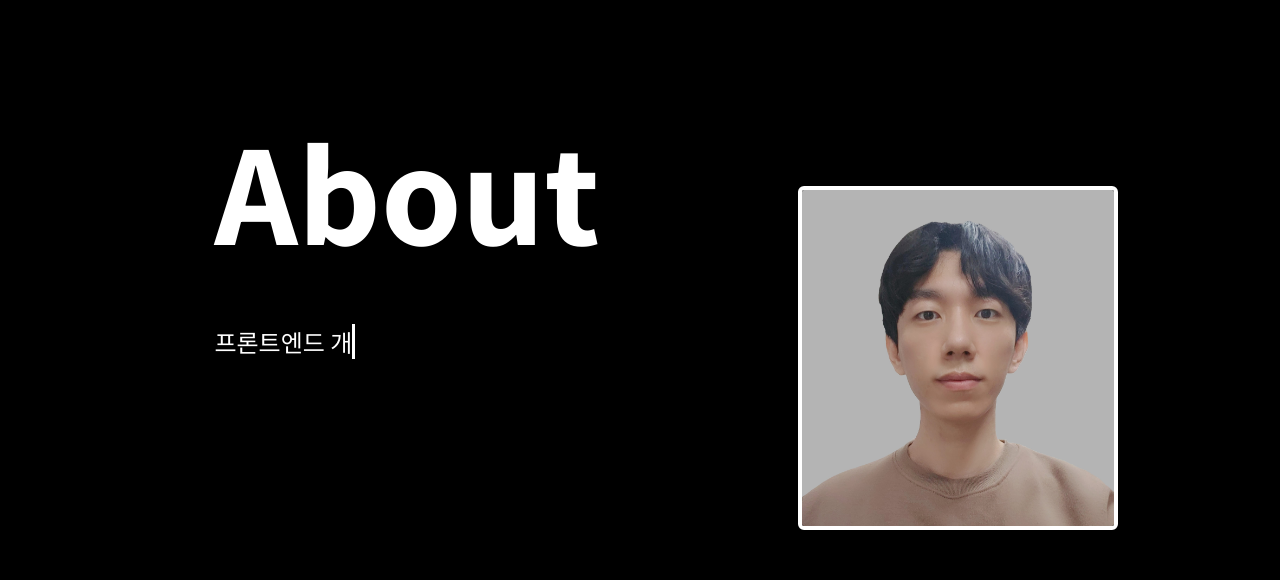
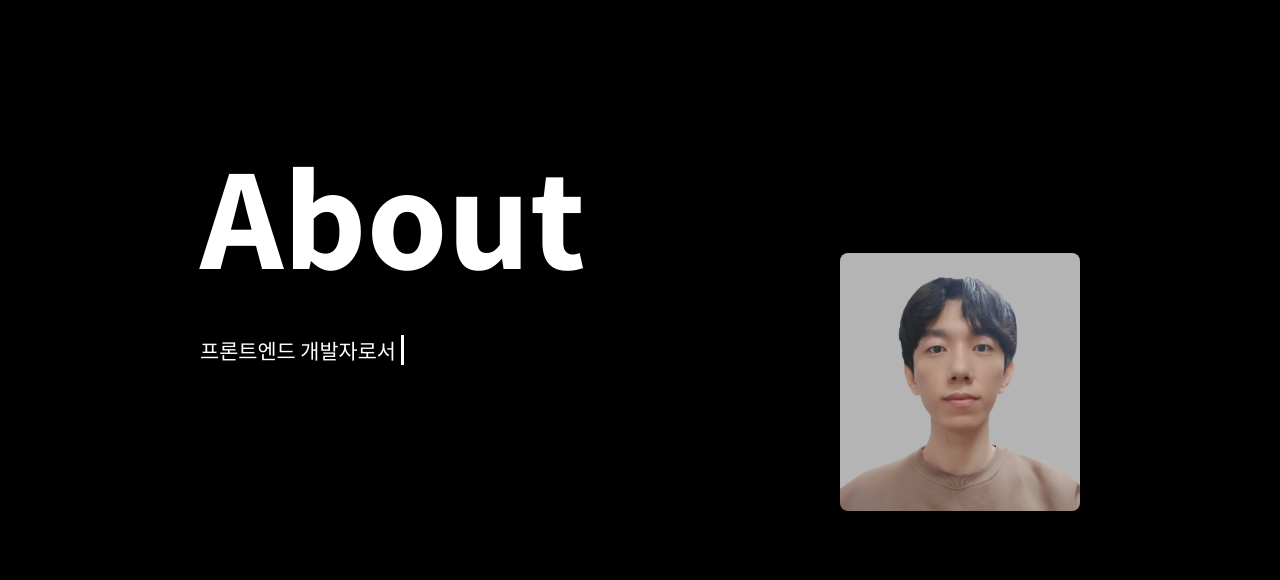
Before and after one commit to tokkissi/new_portfolio, a Next.js app: page / in a window 1280 px wide. Shown: the part 842-1422 px from the top of the page. Built offline with nearby package versions, Linux system fonts and the light colour scheme.

Commit message:
feat: enhance About component to dynamically adjust to screen sizes (#36)
close #36

```diff
--- a/src/app/globals.css
+++ b/src/app/globals.css
@@ -9,6 +9,7 @@ h2 {
 
 section {
   width: 100%;
+  scroll-margin-top: 3rem;
   padding-left: 1rem;
   padding-right: 1rem;
 }
--- a/src/app/page.tsx
+++ b/src/app/page.tsx
@@ -1,4 +1,4 @@
-import About from "@/components/About";
+import About from "@/components/About/About";
 import Contact from "@/components/Contact";
 import Landing from "@/components/Landing";
 import Projects from "@/components/Projects/Projects";
--- a/src/components/About.tsx
+++ /dev/null
@@ -1,45 +0,0 @@
-import Image from "next/image";
-import MultiTypingEffect from "./MultiTypingEffect/MultiTypingEffect";
-
-const aboutTexts = [
-  `안녕하세요! 항상 긍정적인 마인드를 가지고
-소통하려고 노력하는 프론트엔드 개발자 김제원입니다`,
-  `프론트엔드 개발자로서 소통의 중요성을 잘 알고 있습니다
-혼자 벽만 보며 개발하는 개발자가 아닌
-팀원과 함께 성장하는 개발자가 되고자 합니다`,
-  `해당 포트폴리오는 되도록 라이브러리를
-적게 사용하여 구현하였습니다
-사용한 라이브러리는 아래와 같습니다
-nodemailer, react-icons, react-spinners,
-zustand, yup`,
-];
-
-export default function About() {
-  return (
-    <section className="flex items-center h-screen scroll-mt-12" id="about">
-      <div className="w-full min-h-[33rem] flex">
-        <div className="basis-[15%]"></div>
-
-        {/* 좌측 텍스트 영역 */}
-        <div className="basis-[48%] flex flex-col">
-          <h2 className="text-[8rem] mb-8">About</h2>
-          <div className=" text-2xl mb-8 leading-[3rem]">
-            <MultiTypingEffect texts={aboutTexts} />
-          </div>
-        </div>
-
-        {/* 우측 사진 영역 */}
-        <div className="basis-[27%] flex justify-start items-center">
-          <Image
-            className="border-4 border-white rounded-md"
-            src="/김제원_프로필_사진.jpg"
-            alt="김제원 프로필 사진"
-            width={320}
-            height={320}
-          />
-        </div>
-        <div className="basis-[10%]"></div>
-      </div>
-    </section>
-  );
-}
--- /dev/null
+++ b/src/components/About/About.module.css
@@ -0,0 +1,67 @@
+.container {
+  display: flex;
+  justify-content: center;
+  align-items: center;
+  height: 100dvh;
+  flex-direction: column;
+}
+
+.head2 {
+  font-size: 4rem;
+  margin-bottom: 2rem;
+}
+
+.textWrapper {
+  width: 30rem;
+  display: flex;
+  flex-direction: column;
+  min-height: 12rem;
+}
+
+@media screen and (min-width: 450px) {
+  .container {
+    padding-left: 2rem;
+    padding-right: 2rem;
+  }
+
+  .head2 {
+    font-size: 6rem;
+    font-weight: 800;
+  }
+
+  .textWrapper {
+    width: 30rem;
+    min-height: 25rem;
+  }
+}
+
+@media screen and (min-width: 1024px) {
+  .container {
+    padding-left: 2rem;
+    padding-right: 2rem;
+    max-width: 120rem;
+  }
+
+  .head2 {
+    font-size: 8rem;
+    font-weight: 800;
+    margin-bottom: 1rem;
+  }
+
+  .textWrapper {
+    width: 40rem;
+    min-height: 33rem;
+  }
+
+  .imageWrapper {
+    width: fit-content;
+    display: flex;
+    justify-content: center;
+    align-items: center;
+  }
+
+  .profileImg {
+    width: 15rem;
+    border-radius: 0.5rem;
+  }
+}
--- /dev/null
+++ b/src/components/About/About.tsx
@@ -0,0 +1,50 @@
+"use client";
+
+import Image from "next/image";
+import MultiTypingEffect from "../MultiTypingEffect/MultiTypingEffect";
+import useDeviceType from "@/app/hooks/useDeviceType";
+import style from "./About.module.css";
+
+const aboutTexts = [
+  `안녕하세요! 긍정적인 마인드를 가지고
+소통하려고 노력하는 프론트엔드 개발자 김제원입니다`,
+  `프론트엔드 개발자로서 소통의 중요성을 잘 알고 있습니다
+혼자 벽만 보며 개발하는 개발자가 아닌
+팀원과 함께 성장하는 개발자가 되고자 합니다`,
+  `해당 포트폴리오는 되도록 라이브러리를
+적게 사용하여 구현하였습니다
+사용한 라이브러리는 아래와 같습니다
+nodemailer, react-icons, react-spinners, zustand, yup`,
+];
+
+export default function About() {
+  const deviceType = useDeviceType();
+
+  return (
+    <section className={style.container}>
+      <div className="scroll-point h-12 w-full" id="about"></div>
+      <div className={`w-full min-h-[28rem] flex justify-center`}>
+        {/* 좌측 텍스트 영역 */}
+        <div className={style.textWrapper}>
+          <h2 className={style.head2}>About</h2>
+          <div className=" text-2xl mb-8">
+            <MultiTypingEffect texts={aboutTexts} />
+          </div>
+        </div>
+
+        {/* 우측 사진 영역 */}
+        {deviceType === "desktop" && (
+          <div className={style.imageWrapper}>
+            <Image
+              className={`${style.profileImg}`}
+              src="/김제원_프로필_사진.jpg"
+              alt="김제원 프로필 사진"
+              width={320}
+              height={320}
+            />
+          </div>
+        )}
+      </div>
+    </section>
+  );
+}
--- a/src/components/MultiTypingEffect/MultiTypingEffect.module.css
+++ b/src/components/MultiTypingEffect/MultiTypingEffect.module.css
@@ -1,5 +1,7 @@
 .typingEffect {
   white-space: pre-wrap; /* 개행 문자(줄바꿈.엔터)를 인식하고 자동 줄바꿈 처리 */
+  font-size: 1rem;
+  line-height: 2rem;
 }
 
 /* 마지막 텍스트 옆에서 깜박이는 커서 */
@@ -20,3 +22,17 @@
     border-color: white;
   }
 }
+
+@media screen and (min-width: 450px) {
+  .typingEffect {
+    font-size: 1.2rem;
+    line-height: 2.5rem;
+  }
+}
+
+@media screen and (min-width: 1024px) {
+  .typingEffect {
+    line-height: 3rem;
+    font-size: 1.3rem;
+  }
+}
```
